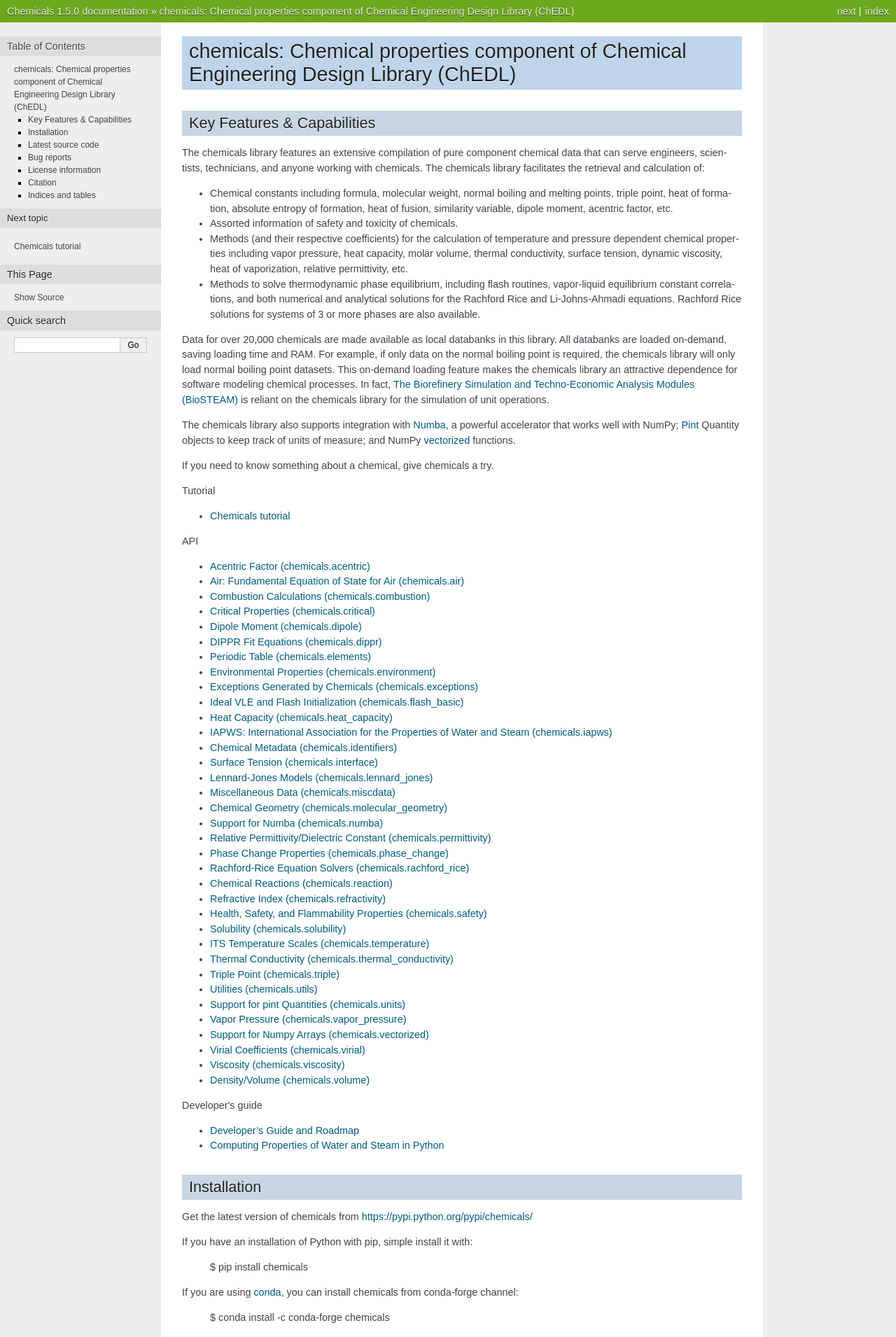
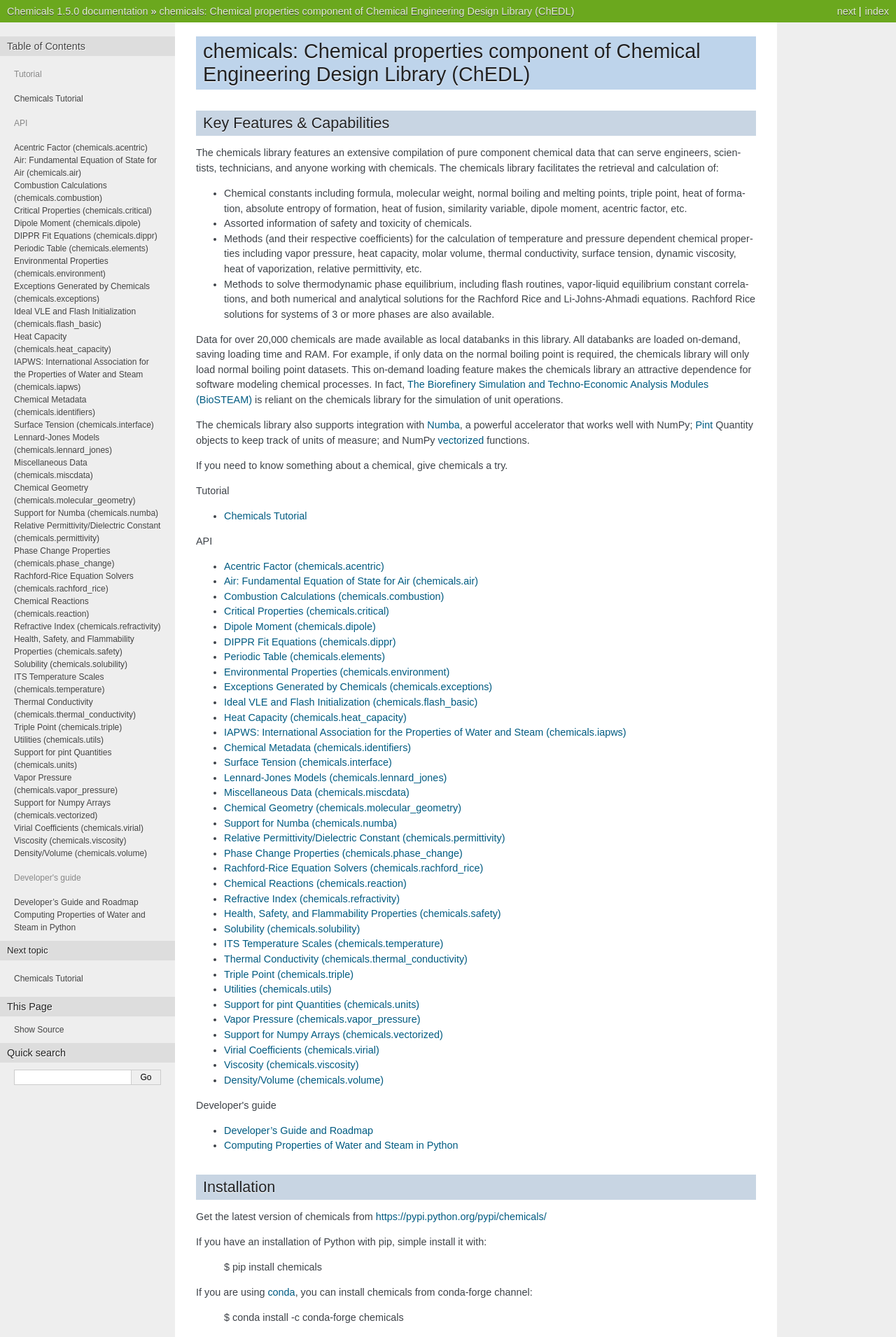
Before and after one commit to CalebBell/chemicals, a Sphinx documentation site: the page built from docs/index.rst, in a window 1280 px wide. Shown: the top 1910 px of the page at 70% size. Built offline with Sphinx 7.4.7, drawn with Linux system fonts in a browser that asks for light colours; formulas are drawn with MathJax 3; some of the changed text lies outside the part shown.

Commit message:
Docs update

```diff
--- /dev/null
+++ b/docs/_static/custom.css
@@ -0,0 +1,16 @@
+/* Fix for Sphinx issue #11000: nature theme sidebar overflow with autodoc names */
+/* See: https://github.com/sphinx-doc/sphinx/issues/11000 */
+
+/* Increase sidebar width to accommodate longer names */
+div.documentwrapper div.bodywrapper {
+    margin-left: 250px;
+}
+
+div.document div.sphinxsidebar {
+    width: 250px;
+}
+
+/* Add scrollbar for overflowing content */
+div.sphinxsidebarwrapper div {
+    overflow: auto;
+}
--- /dev/null
+++ b/docs/_templates/localtoc.html
@@ -0,0 +1,7 @@
+{# Custom local TOC template with depth limit #}
+{%- if display_toc %}
+  <div>
+    <h3><a href="{{ pathto(root_doc)|e }}">{{ _('Table of Contents') }}</a></h3>
+    {{ toctree(maxdepth=1, collapse=False, includehidden=True) }}
+  </div>
+{%- endif %}
--- a/docs/conf.py
+++ b/docs/conf.py
@@ -172,6 +172,9 @@ html_theme = "nature"
 # so a file named "default.css" will overwrite the builtin "default.css".
 html_static_path = ["_static"]
 
+# Custom CSS files
+html_css_files = ["custom.css"]
+
 # Add any extra paths that contain custom files (such as robots.txt or
 # .htaccess) here, relative to this directory. These files are copied
 # directly to the root of the documentation.
--- a/docs/index.rst
+++ b/docs/index.rst
@@ -129,7 +129,7 @@ To get the git version, run:
 Latest source code
 ------------------
 
-The latest development version of chemicals's sources can be obtained at
+The latest development version of Chemicals's sources can be obtained at
 
     https://github.com/CalebBell/chemicals
 
@@ -137,7 +137,7 @@ The latest development version of chemicals's sources can be obtained at
 Bug reports
 -----------
 
-To report bugs, please use the chemicals's Bug Tracker at:
+To report bugs, please use the Chemicals's Bug Tracker at:
 
     https://github.com/CalebBell/chemicals/issues
 
@@ -148,8 +148,8 @@ License information
 See ``LICENSE.txt`` for information on the terms & conditions for usage
 of this software, and a DISCLAIMER OF ALL WARRANTIES.
 
-Although not required by the chemicals license, if it is convenient for you,
-please cite chemicals if used in your work. Please also consider contributing
+Although not required by the Chemicals license, if it is convenient for you,
+please cite Chemicals if used in your work. Please also consider contributing
 any changes you make back, and benefit the community.
 
 Citation
--- a/docs/tutorial.rst
+++ b/docs/tutorial.rst
@@ -1,4 +1,4 @@
-Chemicals tutorial
+Chemicals Tutorial
 ==================
 
 Importing
@@ -15,7 +15,7 @@ All functions are available from either the main chemicals module or the
 submodule; i.e. both chemicals.Antoine and
 chemicals.vapor_pressure.Antoine are valid ways of accessing a function.
 
-Design philosophy
+Design Philosophy
 -----------------
 Like all libraries, this was developed to scratch my own itches.
 
```
Also changed, not shown: other parts of docs/index.rst (+1 -1 lines), docs/developers.rst (+4 -4 lines), .readthedocs.yaml, 1 other file.
